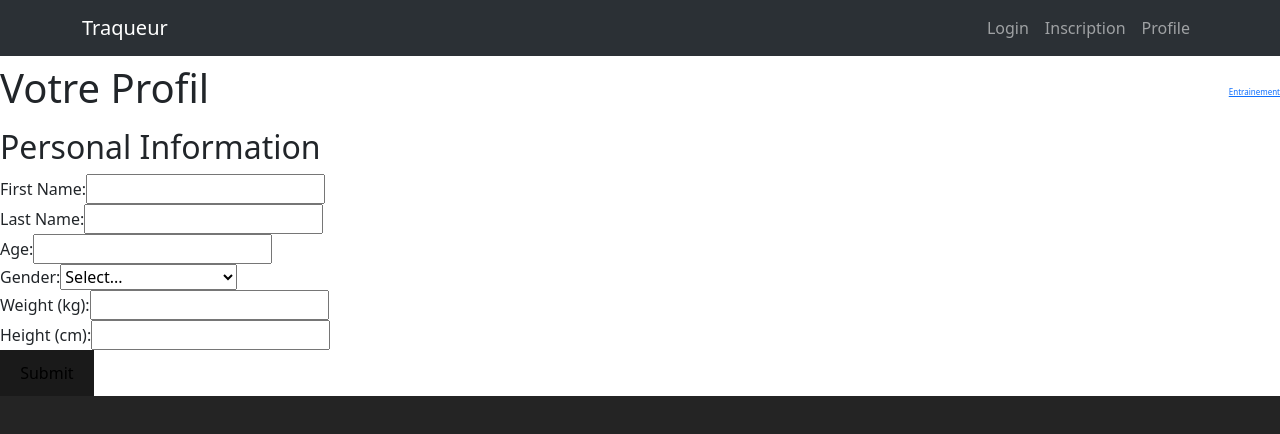
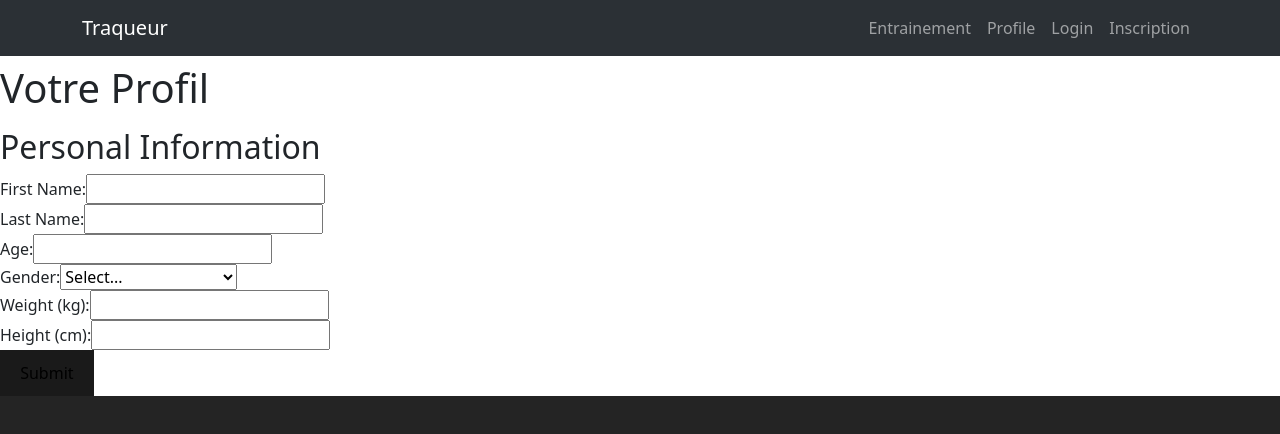
Before and after one commit to VaschPG/PROJETSYNTHESE, a React (Vite) app in the folder client/: page /profile in a window 1280 px wide. Shown: the top 434 px of the page. Built offline with nearby package versions, Linux system fonts and the light colour scheme.

Commit message:
Petit fix du menu

```diff
--- a/client/src/components/Menu.tsx
+++ b/client/src/components/Menu.tsx
@@ -9,18 +9,21 @@ function Menu() {
 		<>
 			<Navbar expand='lg' className='bg-body-tertiary' data-bs-theme='dark'>
 				<Container>
-					<Navbar.Brand href='#home'>Traqueur</Navbar.Brand>
+					<Navbar.Brand href='/'>Traqueur</Navbar.Brand>
 					<Navbar.Toggle aria-controls='basic-navbar-nav' />
 					<Navbar.Collapse id='basic-navbar-nav'>
 						<Nav className='ms-auto'>
+							<Link className='nav-link' to='/exercise'>
+								Entrainement
+							</Link>
+							<Link className='nav-link' to='/profile'>
+								Profile
+							</Link>
 							<Link className='nav-link' to='/login'>
 								Login
 							</Link>
 							<Link className='nav-link' to='/inscription'>
 								Inscription
-							</Link>
-							<Link className='nav-link' to='/profile'>
-								Profile
 							</Link>
 						</Nav>
 					</Navbar.Collapse>
--- a/client/src/main.tsx
+++ b/client/src/main.tsx
@@ -15,7 +15,7 @@ const router = createBrowserRouter([
 		element: <Menu />,
 		children: [
 			{
-				path: '',
+				path: 'exercise',
 				element: <ExercisePlan />,
 			},
 			{
--- a/client/src/pages/ExercisePlan/ExercisePlan.tsx
+++ b/client/src/pages/ExercisePlan/ExercisePlan.tsx
@@ -3,7 +3,6 @@ import ExerciseCard from './components/ExerciseCard';
 import Exercise from '../../models/Exercise';
 import CheckBox from './components/CheckBox';
 import './ExercisePlan.css';
-import Menu from '../../components/Menu';
 
 const BASE_API_URL = import.meta.env.VITE_BASE_API_URL;
 const API_EXERCISES_URL = import.meta.env.VITE_API_EXERCISES_URL;
--- a/client/src/pages/Profile/ProfilePage.tsx
+++ b/client/src/pages/Profile/ProfilePage.tsx
@@ -1,5 +1,3 @@
-import React from 'react';
-import { Link } from 'react-router-dom';
 import './ProfilePage.css';
 import PersonalInfo from './components/PersonalInfo';
 import ProgressChart from './components/ProgressChart';
@@ -10,7 +8,6 @@ function ProfilePage() {
 		<div className='profile-page'>
 			<nav className='navbar'>
 				<h1>Votre Profil</h1>
-				<Link to='/'>Entrainement</Link>
 			</nav>
 			<div>
 				<PersonalInfo />
```
